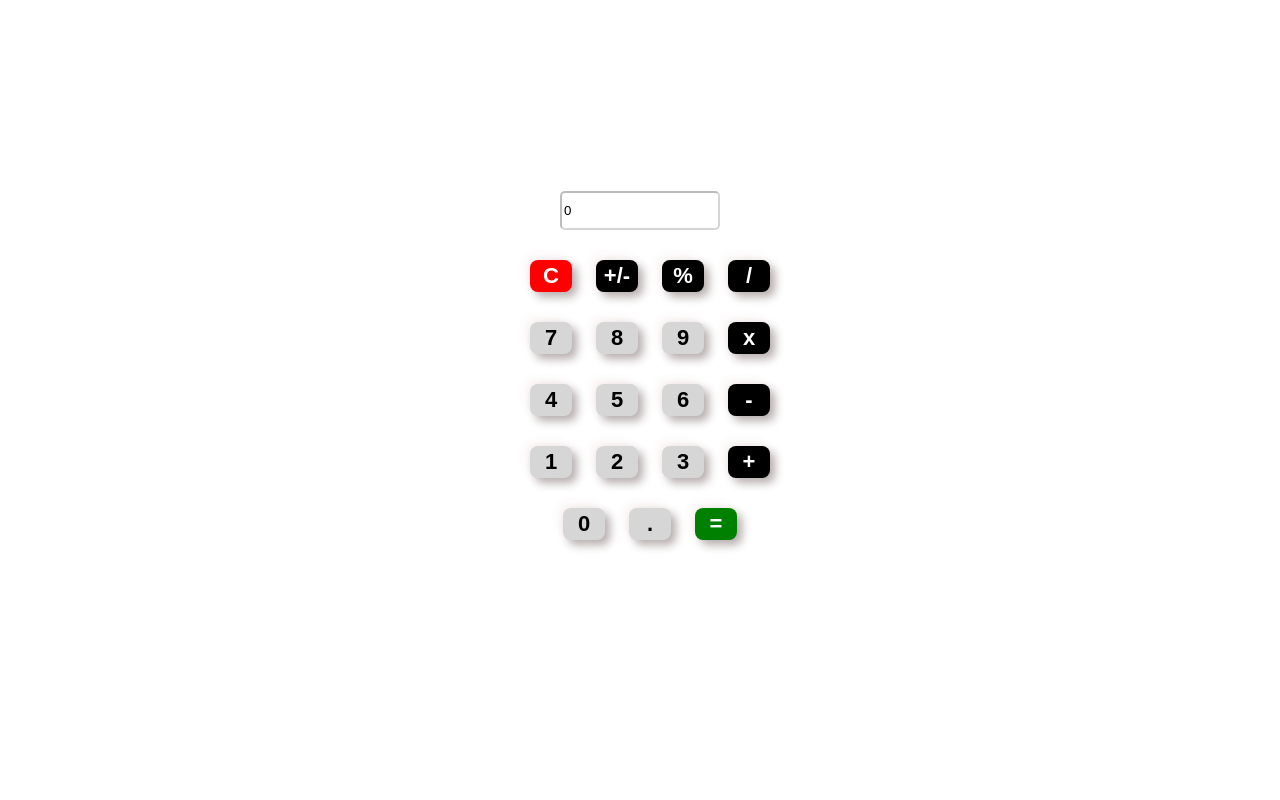
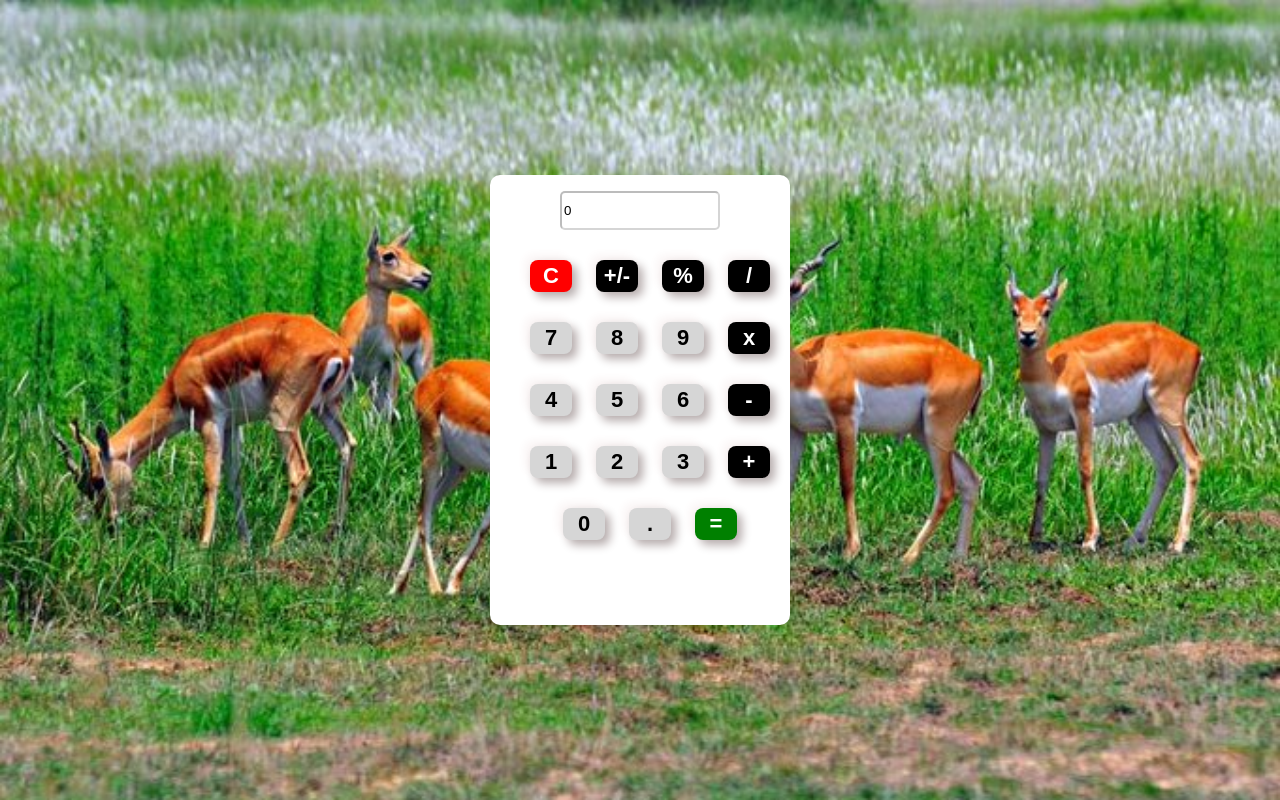
Before and after one commit to Odhiambo526/calculator, a plain HTML site: page index.html in a window 1280 px wide. Drawn offline with Linux system fonts and the light colour scheme; a web font is replaced by a local one.

Commit message:
Update style.css

```diff
--- a/style.css
+++ b/style.css
@@ -5,7 +5,9 @@
 }
 
 body {
-    background-image: url('15.jpeg') no-repeat, cover;
+    background-image: url('15.jpeg');
+    background-repeat: no-repeat;
+    background-size: cover;
     align-items: center;
     justify-content: center;
     text-align: center;
```
